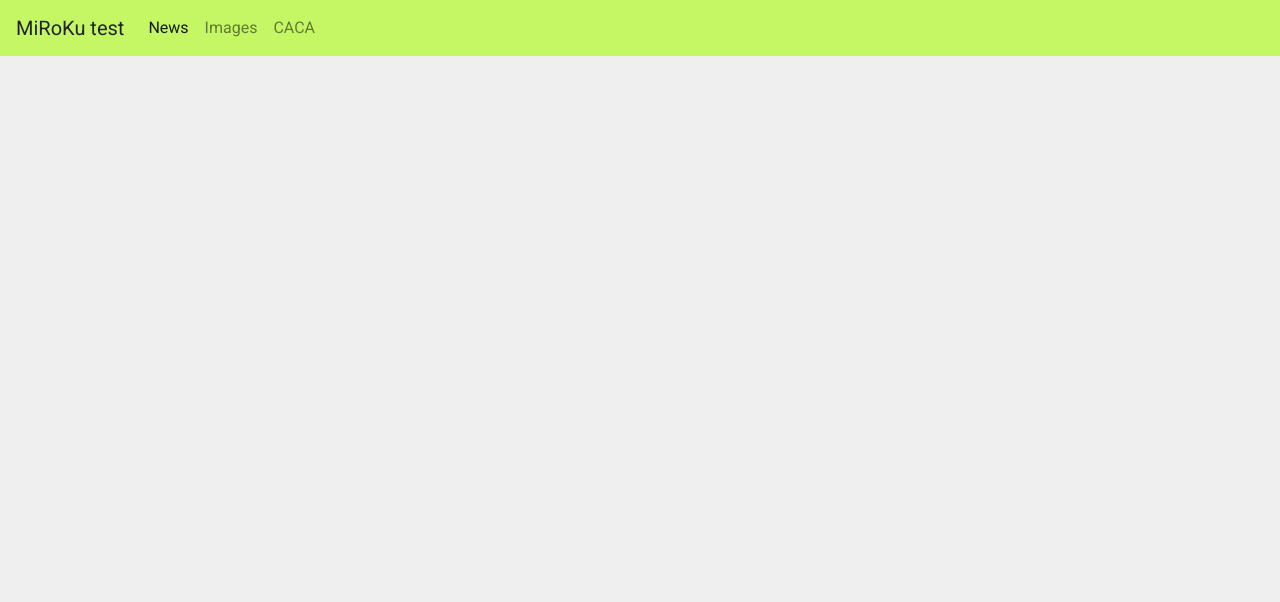
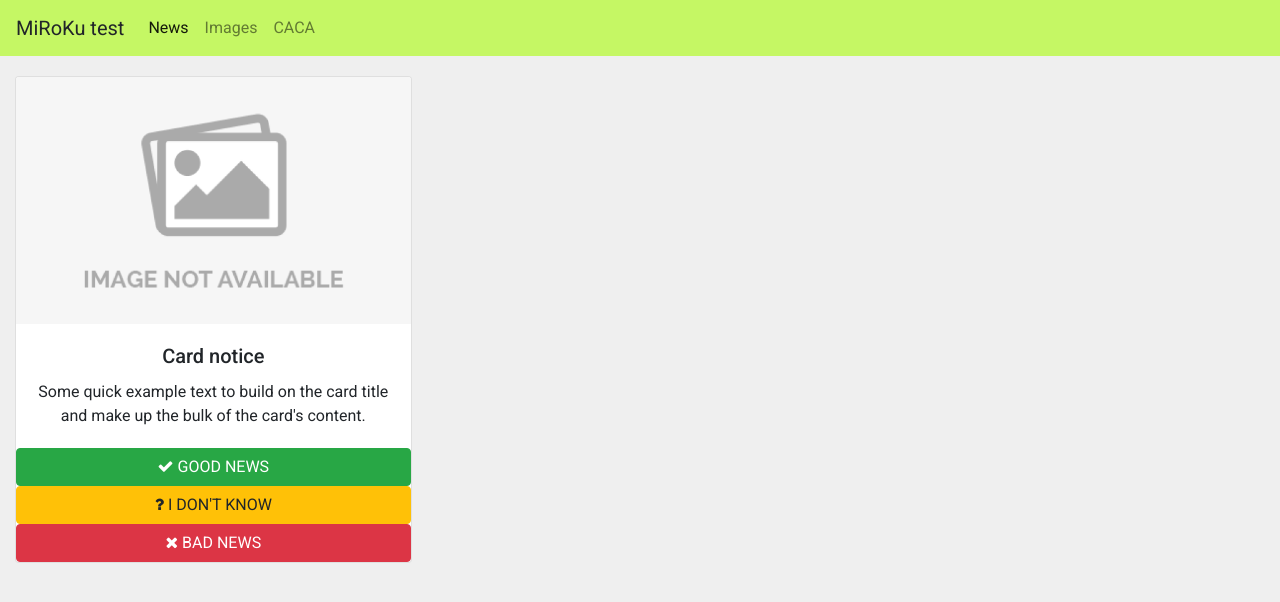
Before and after one commit to Fabianko/web-fabianko, an Angular app: page / in a window 1280 px wide. Shown: the top 602 px of the page. Built offline with nearby package versions, Linux system fonts and the light colour scheme; what angular-font-awesome would draw is missing.

Commit message:
FIX: arreglados todos los problemas de los componentes de noticias

```diff
--- a/src/app/components/news-object/news-object.component.html
+++ b/src/app/components/news-object/news-object.component.html
@@ -1,6 +1,6 @@
 <div class="card" >
     <img src="assets/img/no-image.jpg" class="card-img-top" alt="...">
-    <div class="card-body" *ngIf="newsEvaluate">
+    <div class="card-body" >
       <h5 class="card-title">Card notice</h5>
       <p class="card-text">Some quick example text to build on the card title and make up the bulk of the card's content.</p>
 
--- a/src/app/components/news-object/news-object.component.ts
+++ b/src/app/components/news-object/news-object.component.ts
@@ -10,8 +10,11 @@ export class NewsObjectComponent implements OnInit {
   constructor() { }
 
   ngOnInit() {
+    this.readNewsByRSS();
   }
 
-
+  private readNewsByRSS() {
+    console.log("hola amor!!");
+  }
 
 }
--- a/src/app/components/select-classificator/select-classificator.component.html
+++ b/src/app/components/select-classificator/select-classificator.component.html
@@ -1,10 +1,15 @@
 <div class="container-fluid" >
   <div class="row" style="margin-top:20px">
     <div class="col-md-4 " align="center">
-      <div *ngIf="type == 'news'">
+      <div *ngIf="type == 'NEWS'">
         <app-news-object></app-news-object>
       </div>
-
+      <div *ngIf="type == 'IMAGES'">
+        compónente imagenes que falta
+      </div>
+      <div *ngIf="type == 'CACA'">
+        mostrar cacas
+      </div>
     </div>
 
   </div>
--- a/src/app/components/select-classificator/select-classificator.component.ts
+++ b/src/app/components/select-classificator/select-classificator.component.ts
@@ -11,6 +11,7 @@ export class SelectClassificatorComponent implements OnInit {
   constructor() { }
 
   ngOnInit() {
+    console.log(this.type);
   }
 
   public onClick(e) {
```
